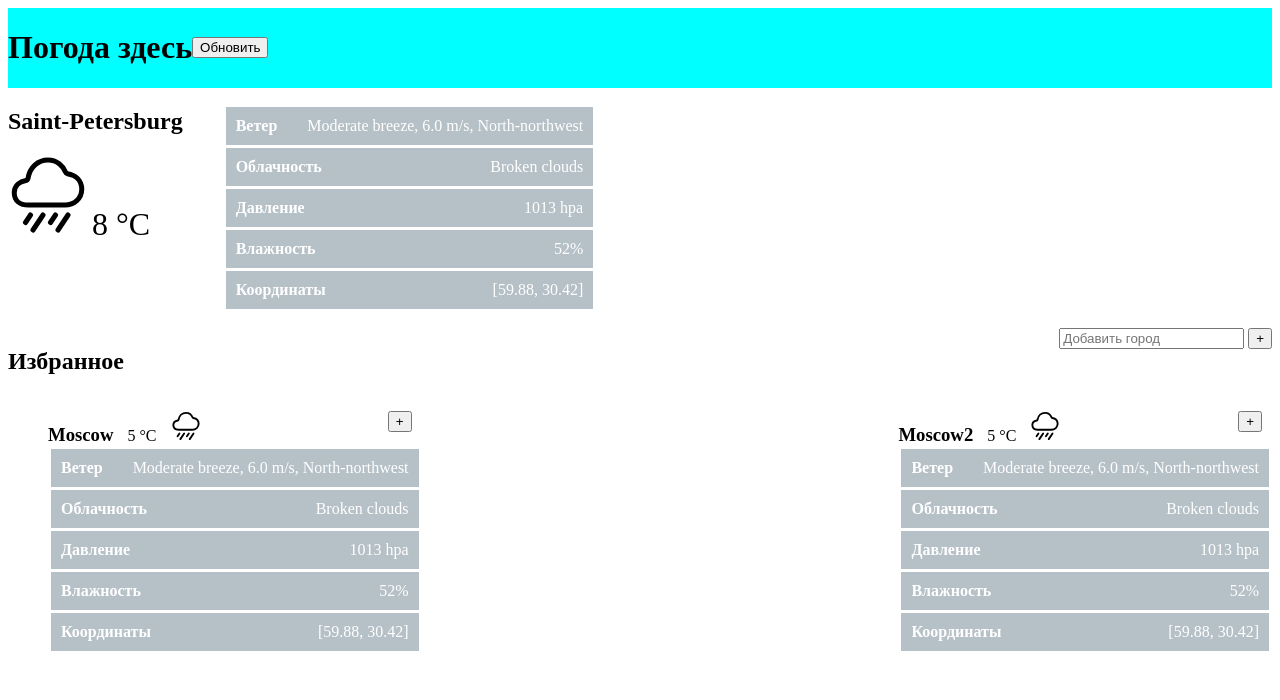
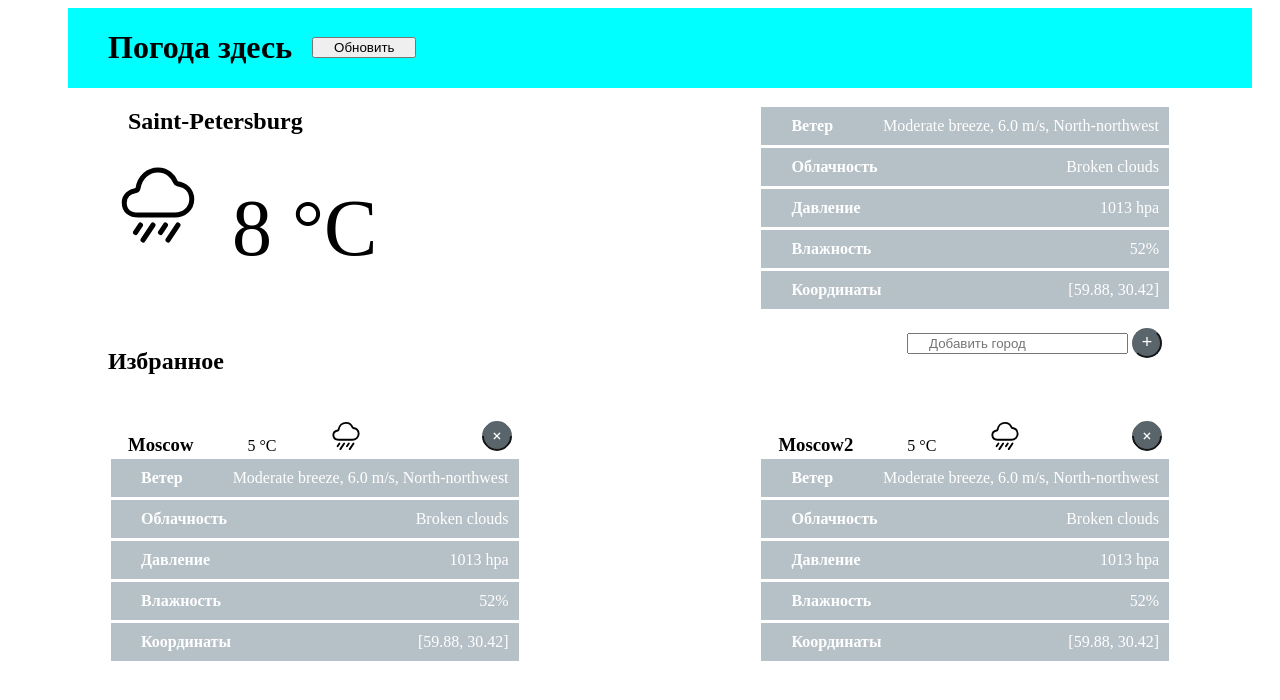
Before and after one commit to ImpurestPath/webprogramming, a plain HTML site: page index.html in a window 1280 px wide. Drawn offline with Linux system fonts and the light colour scheme.

Commit message:
Flex fix

```diff
--- a/styles.css
+++ b/styles.css
@@ -1,12 +1,19 @@
+* {
+    /* margin: 0; */
+    padding-left: 20px;
+    padding-right: 20px;
+    outline: none;
+}
 .headerc {
     width: 100%;
     display: flex;
     flex-direction: row;
-    justify-items: flex-start;
+    /* justify-items: flex-start;
     justify-content: flex-start;
-    align-items: flex-start;
+    align-items: flex-start; */
     background-color: aqua;
 }
+
 .headerc button {
     align-self: center;
     justify-self: center;
@@ -14,20 +21,29 @@
 .favorites {
     display: flex;
     flex-wrap: wrap;
+    -webkit-flex-wrap: wrap;
     /* flex-direction: row; */
     justify-content: space-between;
+
 }
 
 .favoritesHeader {
     display: flex;
     flex-wrap: wrap;
     justify-content: space-between;
+    padding-right: 30px;
 }
 .hereWeather {
     display: flex;
     flex-wrap: wrap;
+    justify-content: space-between;
 }
-
+.hereWeather span{
+    font-size: 5rem;
+}
+.hereWeather img{
+    padding: 10px;
+}
 .weatherList li {
     list-style-type: none;
     margin: 3px;
@@ -49,7 +65,9 @@
 }
 
 .city {
+    padding-top: 10px;
     list-style-type: none;
+
 }
 .city > * {
     display: inline;
@@ -58,5 +76,24 @@
     text-align: center;
 }
 .city button {
+    padding: 0;
     float: right;
+    font-size: large;
+    height: 30px;
+    width: 30px;
+    transform: rotate(45deg);
+    border-radius: 50%;
+    background-color: #5a646b;
+    color: #ffffff;
+    border-color: #5a646b;
 }
+.favoritesHeader button {
+    padding: 0;
+    height: 30px;
+    width: 30px;
+    border-radius: 50%;
+    background-color: #5a646b;
+    color: #ffffff;
+    border-color: #5a646b;
+    font-size: large;
+}
```
Also changed, not shown: index.html (+1 -2 lines).
